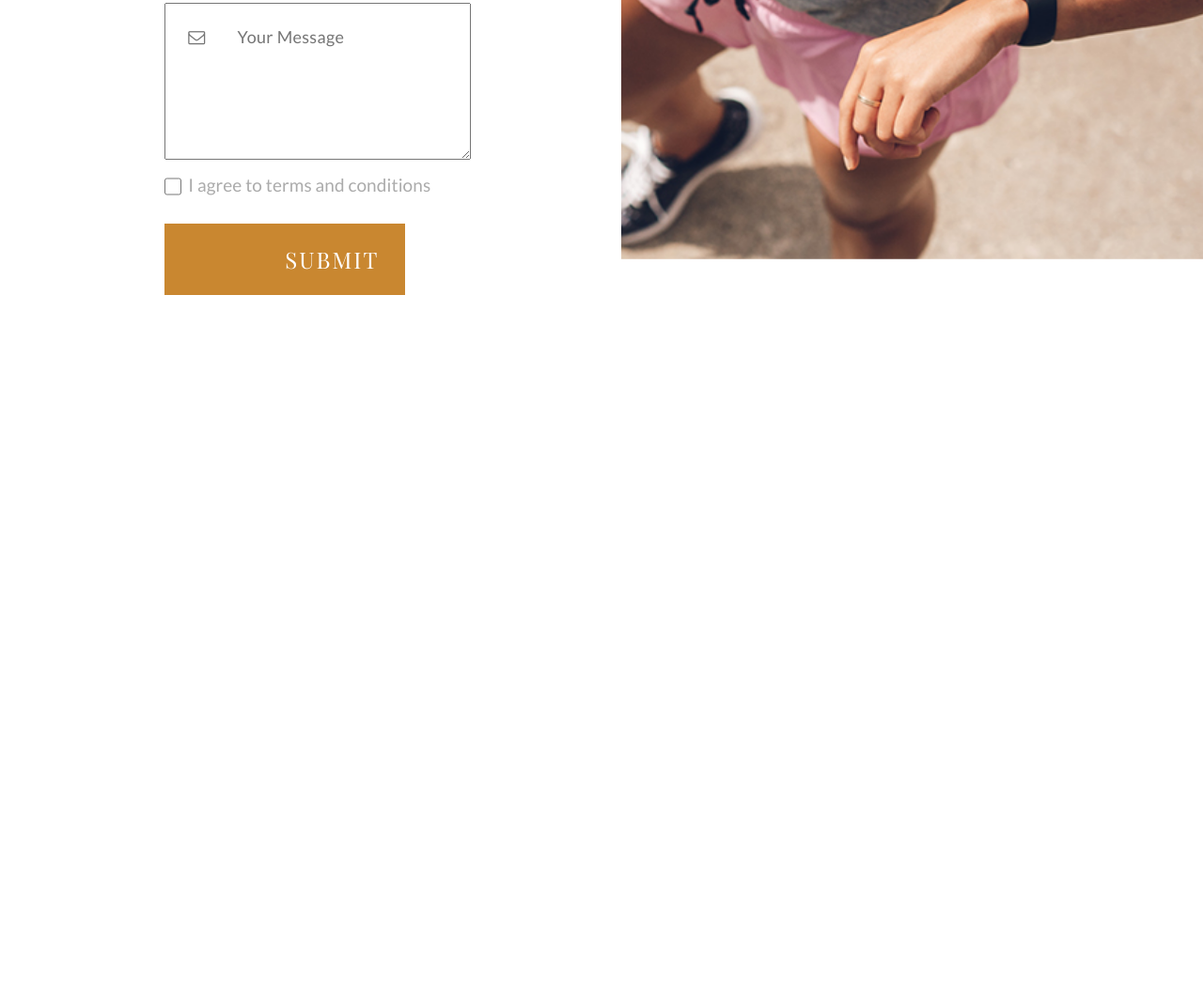
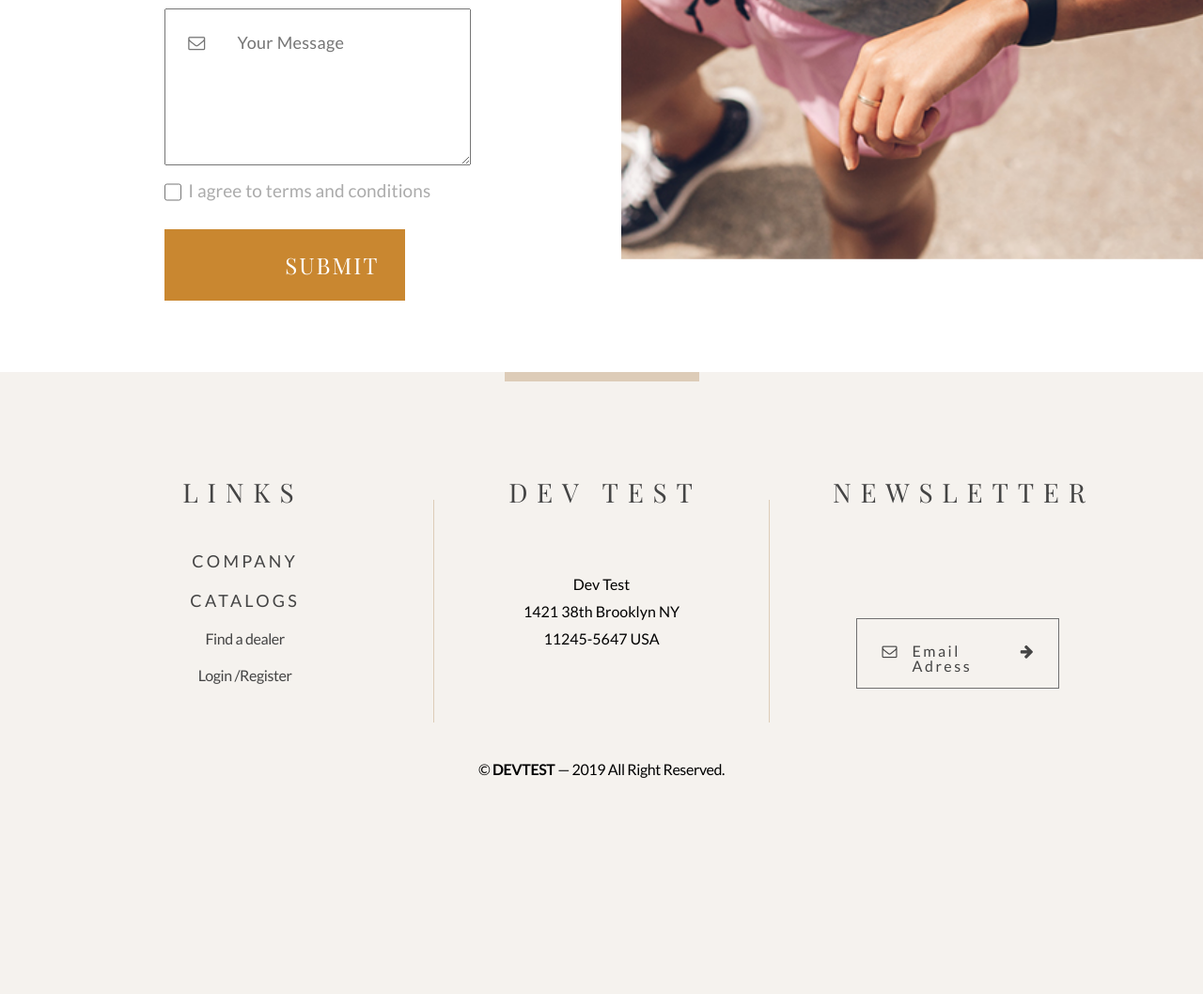
Before and after one commit to dessa995/Frowardslash-entry-project, a website built with webpack: page src/index.html in a window 1280 px wide. Shown: the part 3922-4980 px from the top of the page at 94% size. Before the commit the page ends 4236 px from the top, so only its background shows below. Built offline with nearby package versions, Linux system fonts and the light colour scheme; a web font is replaced by a local one.

Commit message:
Footer half done

```diff
--- a/src/index.html
+++ b/src/index.html
@@ -312,6 +312,53 @@
         <div class="contact-img--container">&nbsp;</div>
       </div>
     </section>
+    <footer>
+      <div class="footer-decoration">&nbsp;</div>
+      <div class="footer-content--wrapper">
+        <div class="footer-content--links-wrapper">
+          <div class="content-heading--div">
+            <h1 class="footer-content--heading links-heading">Links</h1>
+          </div>
+          <div class="content-links--container">
+            <a href="#" class="footer-link">Company </a>
+            <a href="#" class="footer-link">Catalogs </a>
+            <a href="#" class="footer-link">Find a dealer </a>
+            <a href="#" class="footer-link">Login /Register </a>
+          </div>
+        </div>
+        <div class="footer-content--links-wrapper">
+          <div class="content-heading--div">
+            <h1 class="footer-content--heading dev-test-heading">Dev test</h1>
+          </div>
+          <div class="content-links--container content-adress-container">
+            <p class="footer-adress">Dev Test</p>
+            <p class="footer-adress">1421 38th Brooklyn NY</p>
+            <p class="footer-adress">11245-5647 USA</p>
+          </div>
+        </div>
+        <div class="footer-content--links-wrapper">
+          <div class="content-heading--div">
+            <h1 class="footer-content--heading newsletter-heading">
+              Newsletter
+            </h1>
+          </div>
+          <div class="content-links--container">
+            <div class="email-link--container">
+              <a href="#" class="footer-email">
+                <i class="fa fa-envelope-o"></i>
+                <span class="span-text-email">Email Adress</span>
+                <i class="fa fa-arrow-right"></i>
+              </a>
+            </div>
+          </div>
+        </div>
+      </div>
+      <div class="copyright-container">
+        <p class="copyright-text">
+          © <strong>DEVTEST</strong> — 2019 All Right Reserved.
+        </p>
+      </div>
+    </footer>
 
     <script src="https://ajax.googleapis.com/ajax/libs/jquery/3.6.3/jquery.min.js"></script>
     <script
--- a/src/scss/_contact.scss
+++ b/src/scss/_contact.scss
@@ -1,6 +1,7 @@
 .contact-form--wrapper {
   display: flex;
   width: 100%;
+  margin-bottom: 120px;
 }
 
 .form--container-div {
@@ -18,7 +19,7 @@
   display: flex;
   flex-direction: column;
   align-items: start;
-  margin-bottom: 75px;
+  margin-bottom: 81px;
 }
 
 .contact-form-heading {
--- a/src/scss/_footer.scss
+++ b/src/scss/_footer.scss
@@ -1,6 +1,146 @@
-//
+footer {
+  display: flex;
+  flex-direction: column;
+  align-items: center;
+  padding-bottom: 230px;
+  background-color: #f5f2ee;
+  // padding: 0px 70px;
+}
+
+.footer-decoration {
+  padding: 5px 103px;
+  background-color: #ddccb8;
+  max-width: 207px;
+  max-height: 10px;
+  margin-bottom: 90px;
+}
+
+.footer-content--wrapper {
+  display: flex;
+  width: 84%;
+  // gap: 250px;
+  justify-content: space-between;
+  margin: 0 auto 15px auto;
+}
+
+.footer-content--links-wrapper {
+  padding: 9px 0;
+  width: 33.33%;
+}
+
+.content-heading--div {
+  margin-bottom: -10px;
+}
+
+.footer-content--heading {
+  font-size: 28px;
+  font-weight: normal;
+  letter-spacing: 9.8px;
+  color: #444;
+  text-transform: uppercase;
+  text-align: center;
+}
+
+.links-heading {
+  margin-right: 13%;
+}
+
+.dev-test-heading {
+  margin-left: 8px;
+}
+
+.newsletter-heading {
+  margin-left: 15%;
+}
+
+.content-links--container {
+  display: flex;
+  flex-direction: column;
+  align-items: center;
+  gap: 20px;
+  padding: 54px 44px 52px 52px;
+}
+
+.footer-link {
+  font-size: 18px;
+  letter-spacing: 3.24px;
+  color: #444;
+  text-decoration: none;
+  text-transform: uppercase;
+  margin-right: 19%;
+
+  &:hover {
+    color: #a0765b;
+  }
+
+  &:nth-last-of-type(-n + 2) {
+    text-transform: none;
+    font-size: 16px;
+    letter-spacing: -0.4px;
+  }
+}
+
+.content-adress-container {
+  padding: 80px 0;
+  gap: 10px;
+  border-left: 1px solid #ddccb8;
+  border-right: 1px solid #ddccb8;
+}
+
+.email-link--container {
+  display: flex;
+  justify-content: flex-end;
+  margin-top: 72px;
+  width: 100%;
+}
+
+.footer-email {
+  display: flex;
+  padding: 26px;
+  margin-right: 7px;
+  border: 1px solid #707070;
+  text-decoration: none;
+  color: #444;
+  width: 82%;
+  max-height: 75px;
+
+  &:hover {
+    color: #a0765b;
+    border: 1px solid #a0765b;
+  }
+}
+
+.span-text-email {
+  font-size: 16px;
+  line-height: 100%;
+  vertical-align: middle;
+  letter-spacing: 2.5px;
+  padding: 0 40% 0 10%;
+}
+
+.copyright-text {
+  letter-spacing: -0.4px;
+}
+
+@media only screen and (min-width: 1201px) and (max-width: 1660px) {
+  .span-text-email {
+    padding: 0px 12% 0px 10%;
+  }
+}
 
 @media only screen and (min-width: 993px) and (max-width: 1200px) {
+  .footer-content--wrapper {
+    width: 100%;
+  }
+
+  .footer-email {
+    justify-content: space-between;
+  }
+
+  .span-text-email {
+    font-size: 14px;
+    padding: 0;
+  }
 }
 
 @media only screen and (min-width: 769px) and (max-width: 992px) {
--- a/src/scss/main.scss
+++ b/src/scss/main.scss
@@ -4,6 +4,7 @@
 @import "./article";
 @import "./gallery";
 @import "./contact";
+@import "./footer";
 
 * {
   margin: 0;
```
